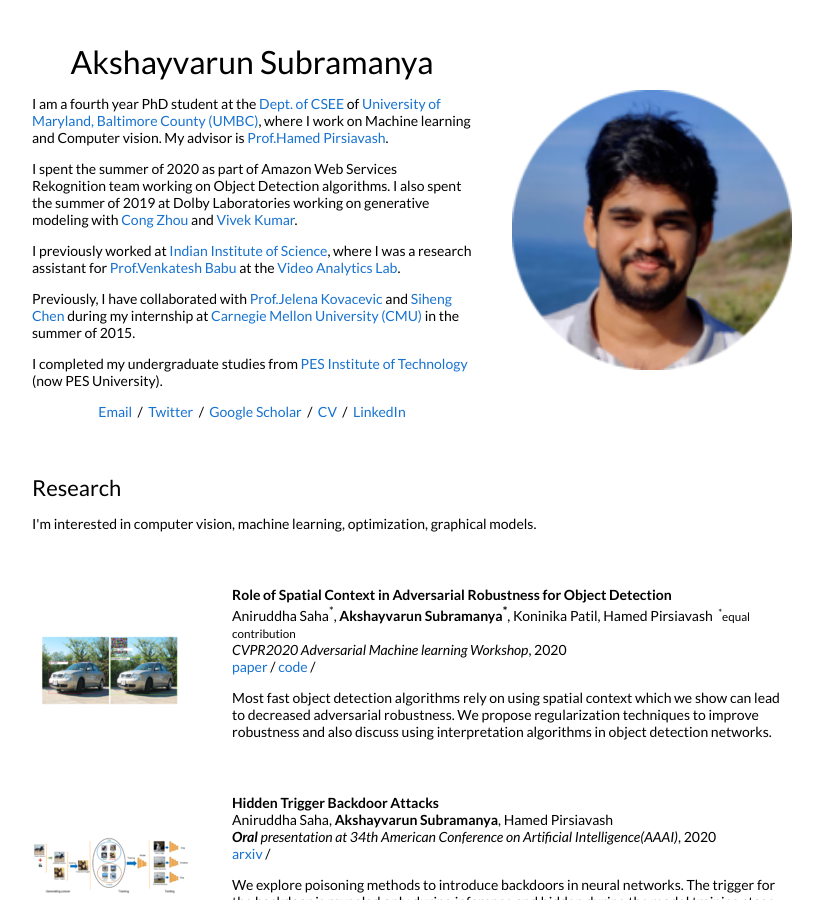
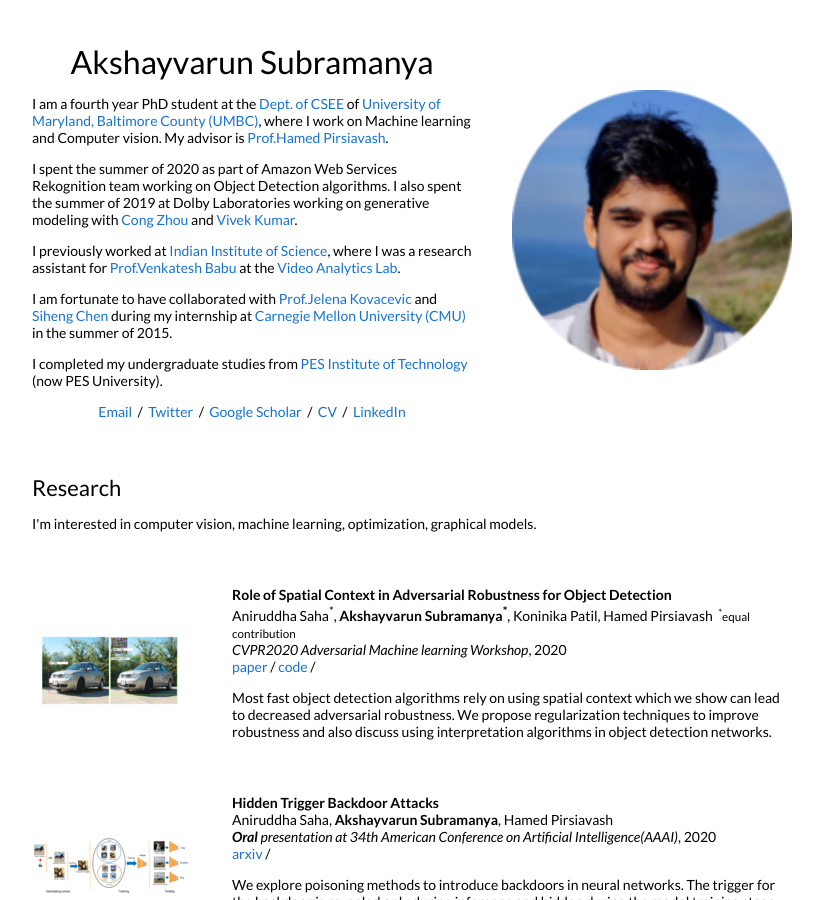
Before and after one commit to aksvarun/aksvarun.github.io, a Jekyll site: the page built from _posts/2020-10-17-neurips_review.md, in a window 1280 px wide and 900 px high. Shown: the whole window, without its empty margins (228-1051 px from the left). Built offline with Jekyll 4.4.1, drawn with Linux system fonts in a browser that asks for light colours.

Commit message:
Update default.html

```diff
--- a/_layouts/default.html
+++ b/_layouts/default.html
@@ -45,7 +45,7 @@
                 I previously worked at <a href="https://www.iisc.ac.in">Indian Institute of Science</a>, where I was a research assistant for <a href="http://cds.iisc.ac.in/faculty/venky/">Prof.Venkatesh Babu</a> at the <a href="http://val.serc.iisc.ernet.in/valweb/index.html">Video Analytics Lab</a>.
               </p>
               <p>
-              Previously, I have collaborated with <a href="https://engineering.nyu.edu/faculty/jelena-kovacevic">Prof.Jelena Kovacevic</a> and <a href="https://users.ece.cmu.edu/~sihengc/">Siheng Chen</a> during my internship at <a href="https://www.cmu.edu">Carnegie Mellon University (CMU)</a> in the summer of 2015.
+              I am fortunate to have collaborated with <a href="https://engineering.nyu.edu/faculty/jelena-kovacevic">Prof.Jelena Kovacevic</a> and <a href="https://users.ece.cmu.edu/~sihengc/">Siheng Chen</a> during my internship at <a href="https://www.cmu.edu">Carnegie Mellon University (CMU)</a> in the summer of 2015.
               </p>
               <p>
                 I completed my undergraduate studies from <a href="https://www.pes.edu">PES Institute of Technology</a> (now PES University).
```
